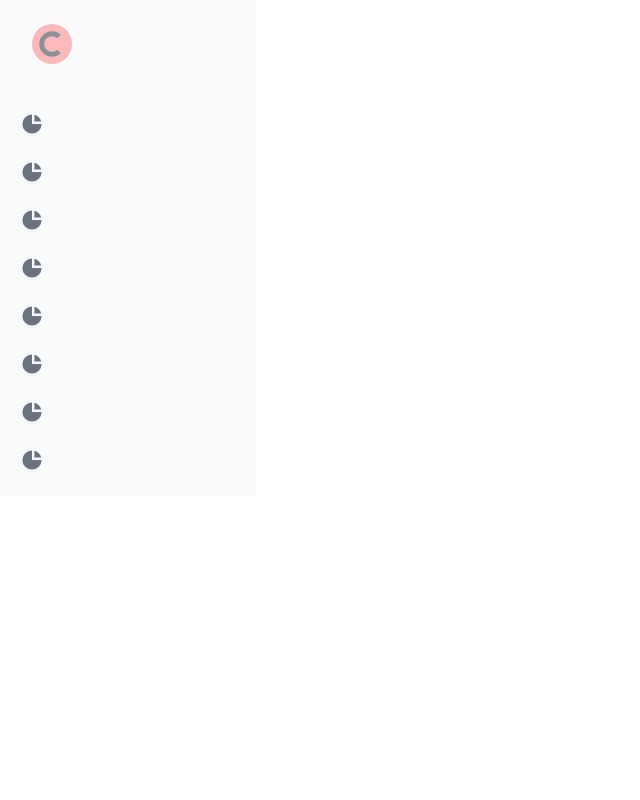
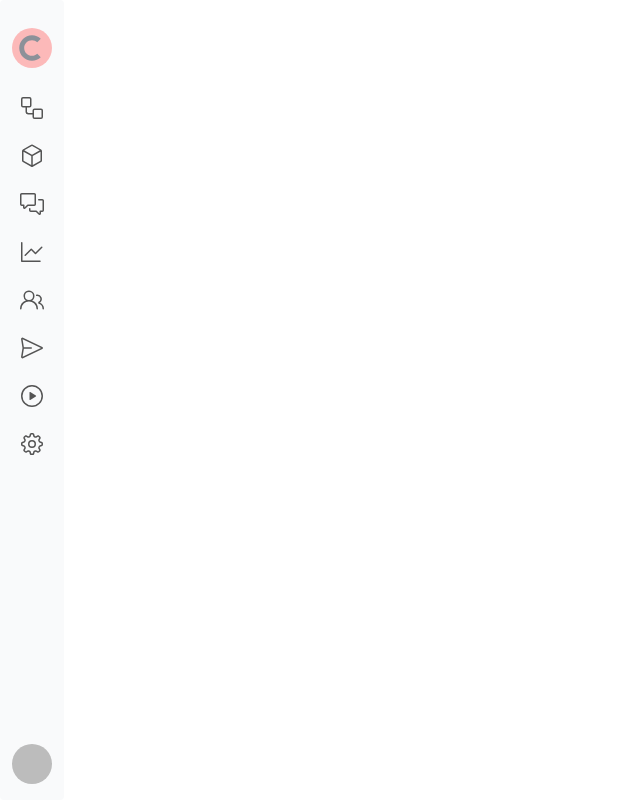
Before and after one commit to moontegrate/croissant, a React (Create React App) app in the folder frontend/app/: page / in a window 1280 px wide. Shown: the whole page, without its empty margins (0-640 px from the left). Built offline with nearby package versions, Linux system fonts and the light colour scheme.

Commit message:
Realized sidebar

```diff
--- a/frontend/app/src/components/Sidebar/index.scss
+++ b/frontend/app/src/components/Sidebar/index.scss
@@ -1,6 +1,23 @@
 .sidebar {
     &__logo {
-        max-width: 40px;
-        opacity: 0.5;
+        padding: 12px 0;
+        width: 100%;
+        display: flex;
+        justify-content: center;
+        cursor: pointer;
+        border-radius: 50%;
+
+        img {
+            max-width: 40px;
+            opacity: 0.5;
+        }
+    }
+
+    &__profile {
+        cursor: pointer;
+        background-color: rgb(188, 188, 188);
+        width: 40px;
+        height: 40px;
+        border-radius: 50%;
     }
 }
--- a/frontend/app/src/components/Sidebar/index.tsx
+++ b/frontend/app/src/components/Sidebar/index.tsx
@@ -1,28 +1,36 @@
 import './index.scss';
 
 import { Sidebar } from "flowbite-react";
-import { HiChartPie } from "react-icons/hi";
+import { GoCommentDiscussion, GoGear, GoGraph, GoPackage, GoPaperAirplane, GoPeople, GoPlay, GoWorkflow } from "react-icons/go";
 
 import logo from './logo.svg';
 
+import { sidebarTheme } from '../../style/flowbiteThemes';
+
 const SidebarComponent = () => {
+
+    const iconSize = 25;
+    const iconColor = "#545454";
     return (
-        <Sidebar>
+        <Sidebar theme={sidebarTheme}>
             <Sidebar.Items>
                 <Sidebar.ItemGroup>
-                    <Sidebar.Item>
-                        <img src={logo} alt="logo" className="sidebar__logo"/>
-                    </Sidebar.Item>
+                    <div className='sidebar__logo'>
+                        <img src={logo} alt="logo"/>
+                    </div>
+                    <Sidebar.Item href='#'><GoWorkflow size={iconSize} color={iconColor}/></Sidebar.Item>
+                    <Sidebar.Item href='#'><GoPackage size={iconSize} color={iconColor}/></Sidebar.Item>
+                    <Sidebar.Item href='#'><GoCommentDiscussion size={iconSize} color={iconColor}/></Sidebar.Item>
+                    <Sidebar.Item href='#'><GoGraph size={iconSize} color={iconColor}/></Sidebar.Item>
+                    <Sidebar.Item href='#'><GoPeople size={iconSize} color={iconColor}/></Sidebar.Item>
+                    <Sidebar.Item href='#'><GoPaperAirplane size={iconSize} color={iconColor}/></Sidebar.Item>
+                    <Sidebar.Item href='#'><GoPlay size={iconSize} color={iconColor}/></Sidebar.Item>
+                    <Sidebar.Item href='#'><GoGear size={iconSize} color={iconColor}/></Sidebar.Item>
                 </Sidebar.ItemGroup>
                 <Sidebar.ItemGroup>
-                    <Sidebar.Item href='#' icon={HiChartPie}/>
-                    <Sidebar.Item href='#' icon={HiChartPie}/>
-                    <Sidebar.Item href='#' icon={HiChartPie}/>
-                    <Sidebar.Item href='#' icon={HiChartPie}/>
-                    <Sidebar.Item href='#' icon={HiChartPie}/>
-                    <Sidebar.Item href='#' icon={HiChartPie}/>
-                    <Sidebar.Item href='#' icon={HiChartPie}/>
-                    <Sidebar.Item href='#' icon={HiChartPie}/>
+                    <div className='sidebar__profile'>
+
+                    </div>
                 </Sidebar.ItemGroup>
             </Sidebar.Items>
         </Sidebar>
--- a/frontend/app/src/pages/PublicPage.tsx
+++ b/frontend/app/src/pages/PublicPage.tsx
@@ -1,4 +1,5 @@
 // Стилистические компоненты
+import './publicPage.scss';
 
 import Spinner from '../components/Spinner';
 
--- /dev/null
+++ b/frontend/app/src/pages/publicPage.scss
@@ -0,0 +1,3 @@
+.public-page {
+    height: 100%;
+}
--- a/frontend/app/src/style/flowbiteThemes/sidebarTheme.ts
+++ b/frontend/app/src/style/flowbiteThemes/sidebarTheme.ts
@@ -3,7 +3,7 @@ export const sidebarTheme = {
         "base": "h-full",
         "collapsed": {
             "on": "w-16",
-            "off": "w-64"
+            "off": "w-16"
         },
         "inner": "h-full overflow-y-auto overflow-x-hidden rounded bg-gray-50 px-3 py-4 dark:bg-gray-800"
     },
@@ -52,7 +52,7 @@ export const sidebarTheme = {
             "noIcon": "font-bold"
         },
         "content": {
-            "base": "flex-1 whitespace-nowrap px-3"
+            "base": "flex-1 whitespace-nowrap flex justify-center"
         },
         "icon": {
             "base": "h-6 w-6 flex-shrink-0 text-gray-500 transition duration-75 group-hover:text-gray-900 dark:text-gray-400 dark:group-hover:text-white",
@@ -62,7 +62,7 @@ export const sidebarTheme = {
         "listItem": ""
     },
     "items": {
-        "base": ""
+        "base": "flex flex-col justify-between h-full"
     },
     "itemGroup": {
         "base": "mt-4 space-y-2 border-t border-gray-200 pt-4 first:mt-0 first:border-t-0 first:pt-0 dark:border-gray-700"
```
